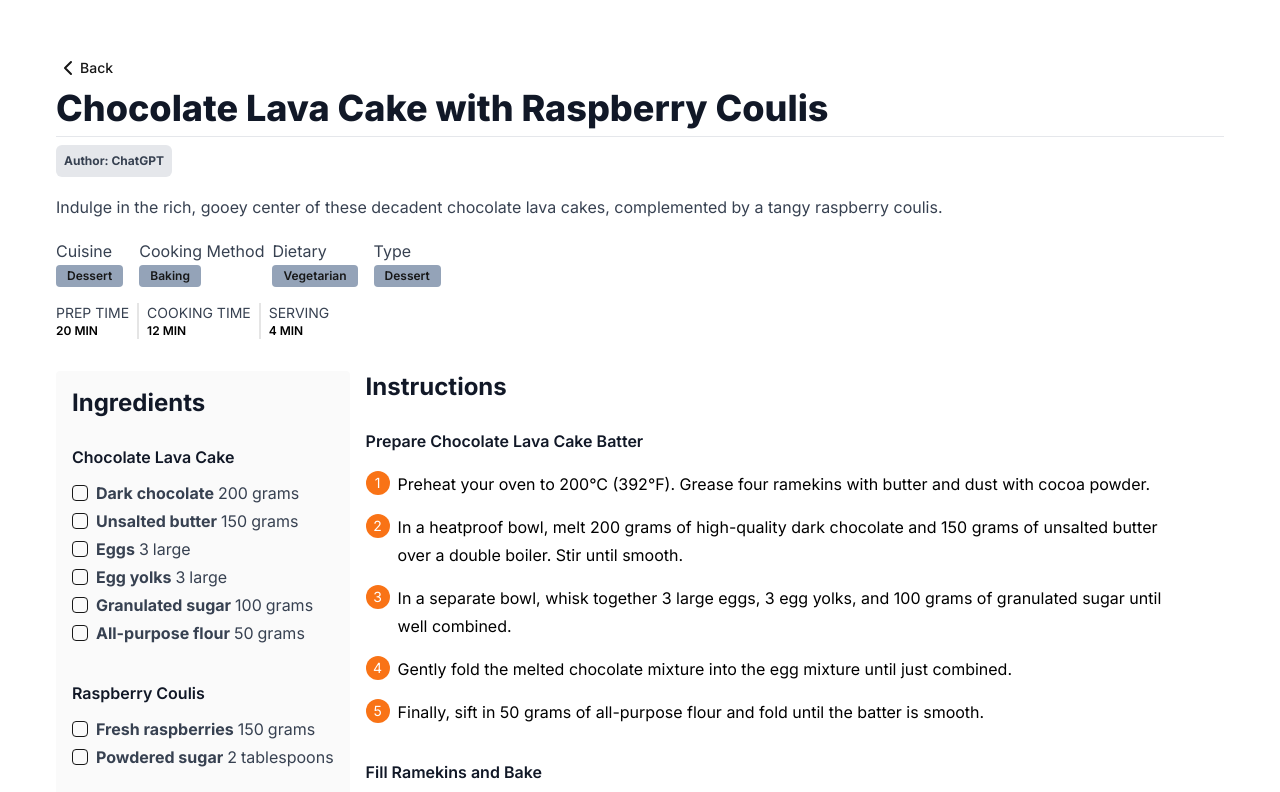
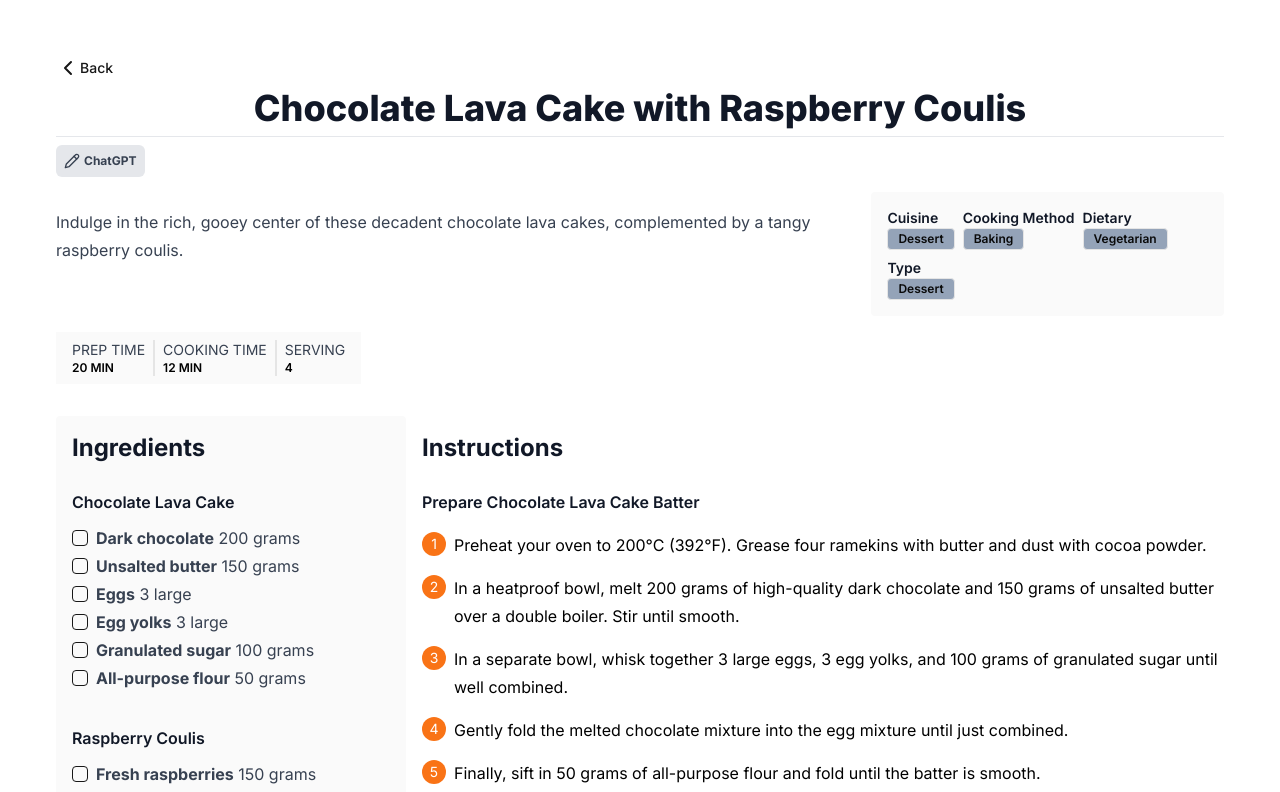
Before and after one commit to adricvanvemden/grannyBsRecipes, a Next.js app: page /recipe/chocolate-lava-cake-raspberry-coulis in a window 1280 px wide. Shown: the top 792 px of the page. Built offline with nearby package versions, Linux system fonts and the light colour scheme.

Commit message:
improve form

```diff
--- a/src/app/recipe/[slug]/components/Author.tsx
+++ b/src/app/recipe/[slug]/components/Author.tsx
@@ -1,11 +1,16 @@
 import React from 'react';
+import { Pencil } from 'lucide-react';
 
 interface AuthorProps {
   name: string;
 }
 
 const Author: React.FC<AuthorProps> = ({ name }) => {
-  return <p className="text-xs bg-gray-200 p-2 w-fit font-bold rounded-md">Author: {name}</p>;
+  return (
+    <p className="text-xs bg-gray-200 p-2 w-fit font-bold rounded-md flex gap-1 items-center">
+      <Pencil size={16} /> {name}
+    </p>
+  );
 };
 
 export default Author;
--- a/src/app/recipe/[slug]/components/IngredientsList.tsx
+++ b/src/app/recipe/[slug]/components/IngredientsList.tsx
@@ -8,12 +8,12 @@ const IngredientsList: React.FC<IngredientSet & { index: number }> = ({ title, i
       {ingredients.map((ingredient, index) => {
         const id = `${ingredient.name}-${index}-${title}`;
         return (
-          <li key={id} className="flex items-center gap-2">
-            <Checkbox id={id} />
-            <label htmlFor={id} className="peer-aria-checked:text-black/25 flex gap-1">
-              <strong>{ingredient.name}</strong>
-              <span>{ingredient.quantity}</span>
-              <span> {ingredient.metric}</span>
+          <li key={id} className="flex gap-2">
+            <Checkbox id={id} className="mt-1.5" />
+            <label htmlFor={id} className="peer-aria-checked:text-black/25 cursor-pointer">
+              <span>
+                <strong>{ingredient.name}</strong> {ingredient.quantity} {ingredient.metric}
+              </span>
             </label>
           </li>
         );
--- a/src/app/recipe/[slug]/components/TagSection.tsx
+++ b/src/app/recipe/[slug]/components/TagSection.tsx
@@ -1,4 +1,5 @@
 import { Badge } from '@/components/ui/badge';
+import { cn } from '@/lib/utils';
 
 interface TagSectionProps {
   title: string;
@@ -8,10 +9,10 @@ interface TagSectionProps {
 
 const TagSection: React.FC<TagSectionProps> = ({ title, tags, badgeColor = 'bg-slate-400' }) => (
   <div>
-    <span>{title}</span>
+    <strong>{title}</strong>
     <div className="flex text-nowrap">
       {tags?.map((tag, index) => (
-        <Badge key={index} variant="secondary" className={`mr-2 w-fit ${badgeColor}`}>
+        <Badge key={index} variant="outline" className={cn('w-fit', badgeColor)}>
           {tag}
         </Badge>
       ))}
--- a/src/app/recipe/[slug]/components/TimeAndServing.tsx
+++ b/src/app/recipe/[slug]/components/TimeAndServing.tsx
@@ -5,7 +5,7 @@ interface TimeAndServingProps {
 }
 
 const TimeAndServing: React.FC<TimeAndServingProps> = ({ preparationTime, cookingTime, portions }) => (
-  <div className="not-prose flex gap-2 text-sm divide-x-2 my-4">
+  <div className="not-prose flex gap-2 text-sm divide-x-2 my-4 bg-primary-foreground w-fit py-2 px-4 round">
     <span>
       PREP TIME
       <p className="text-black font-semibold text-xs">{preparationTime} MIN</p>
@@ -16,7 +16,7 @@ const TimeAndServing: React.FC<TimeAndServingProps> = ({ preparationTime, cookin
     </span>
     <span className="pl-2">
       SERVING
-      <p className="text-black font-semibold text-xs">{portions} MIN</p>
+      <p className="text-black font-semibold text-xs">{portions}</p>
     </span>
   </div>
 );
--- a/src/app/recipe/[slug]/page.tsx
+++ b/src/app/recipe/[slug]/page.tsx
@@ -45,28 +45,28 @@ export default async function RecipePage({ params }: { params: { slug: string }
     <div className="prose max-w-[1200px] container my-12">
       <BackButton />
 
-      <h1 className="mb-0 text-2xl md:text-4xl">{title}</h1>
+      <h1 className="mb-0 text-2xl md:text-4xl text-center">{title}</h1>
       <hr className="my-2" />
       <Author name={author} />
-      <p className="my-4">{shortDescription}</p>
-
-      <div className="flex gap-2 flex-wrap">
-        <TagSection title="Cuisine" tags={cuisineTags} />
-        <TagSection title="Cooking Method" tags={cookingMethodTags} />
-        <TagSection title="Dietary" tags={dietaryTags} />
-        <TagSection title="Type" tags={mealTypeTags} />
+      <div className="flex gap-4">
+        <p className="my-4">{shortDescription}</p>
+        <div className="flex flex-wrap gap-2 bg-primary-foreground w-fit p-4 rounded text-sm">
+          <TagSection title="Cuisine" tags={cuisineTags} />
+          <TagSection title="Cooking Method" tags={cookingMethodTags} />
+          <TagSection title="Dietary" tags={dietaryTags} />
+          <TagSection title="Type" tags={mealTypeTags} />
+        </div>
       </div>
-
       <TimeAndServing preparationTime={preparationTime} cookingTime={cookingTime} portions={portions} />
       <div className="flex flex-col md:flex-row gap-4 mt-8">
-        <div className="min-w-fit w-fit bg-primary-foreground p-4 h-fit rounded">
+        <div className="w-full md:min-w-[350px] md:w-fit md:max-w-[500px] bg-primary-foreground p-4 h-fit rounded">
           <h2 className="mt-0">Ingredients</h2>
           {ingredients.map((ingredient, index) => (
             <IngredientsList key={index} title={ingredient.title} ingredients={ingredient.ingredients} index={index} />
           ))}
         </div>
         <div className="max-w-[800px]">
-          <h2 className="mt-0">Instructions</h2>
+          <h2 className="mt-4">Instructions</h2>
           {instructions.map((instruction, index) => (
             <InstructionsList
               key={index}
--- a/src/components/forms/Recipe/Index.tsx
+++ b/src/components/forms/Recipe/Index.tsx
@@ -15,11 +15,12 @@ import { create } from '@/app/actions';
 import { toast } from 'sonner';
 import { FancyMultiSelect } from '@/components/FancyMultiSelect';
 import { COOKING_METHOD_TAGS, CUISINE_TAGS, DIETARY_TAGS, MEAL_TYPE_TAGS } from '@/app/Constants';
-
+import { useState } from 'react';
 
 export type RecipeFormValues = z.infer<typeof recipeSchema>;
 
 function RecipeForm() {
+  const [resetKey, setResetKey] = useState<string>('');
   const form = useForm<RecipeFormValues>({
     resolver: zodResolver(recipeSchema),
     defaultValues: {
@@ -47,6 +48,7 @@ function RecipeForm() {
     if (success) {
       toast.success('Recipe has been created');
       form.reset({});
+      setResetKey(Date.now().toString());
     } else {
       toast.error('Error: Recipe could not be created', { description: message });
     }
@@ -83,20 +85,9 @@ function RecipeForm() {
           )}
         />
 
-        {/* Instructions inputs */}
-        <div className="space-y-2">
-          <span className="text-sm font-medium leading-none peer-disabled:cursor-not-allowed peer-disabled:opacity-70">
-            Instructions
-          </span>
-          <Instructions form={form} />
-        </div>
+        <Instructions form={form} />
 
-        <div className="space-y-2">
-          <span className="text-sm font-medium leading-none peer-disabled:cursor-not-allowed peer-disabled:opacity-70">
-            Ingredients
-          </span>
-          <Ingredients form={form} />
-        </div>
+        <Ingredients form={form} />
 
         <FormField
           control={form.control}
@@ -165,9 +156,10 @@ function RecipeForm() {
           name="cuisineTags"
           render={({ field }) => (
             <FormItem>
-              <FormLabel>Select Cuisine</FormLabel>
+              <FormLabel>Cuisine</FormLabel>
               <FormControl>
                 <FancyMultiSelect
+                  key={resetKey}
                   options={CUISINE_TAGS}
                   placeholder="Search cuisine..."
                   onChange={(values) => {
@@ -185,9 +177,10 @@ function RecipeForm() {
           name="mealTypeTags"
           render={({ field }) => (
             <FormItem>
-              <FormLabel>Select Meal Type</FormLabel>
+              <FormLabel>Meal Type</FormLabel>
               <FormControl>
                 <FancyMultiSelect
+                  key={resetKey}
                   options={MEAL_TYPE_TAGS}
                   placeholder="Search meal type..."
                   onChange={(values) => {
@@ -205,9 +198,10 @@ function RecipeForm() {
           name="dietaryTags"
           render={({ field }) => (
             <FormItem>
-              <FormLabel>Select Dietary Type</FormLabel>
+              <FormLabel>Dietary Type</FormLabel>
               <FormControl>
                 <FancyMultiSelect
+                  key={resetKey}
                   options={DIETARY_TAGS}
                   placeholder="Search dietary type..."
                   onChange={(values) => {
@@ -225,9 +219,10 @@ function RecipeForm() {
           name="cookingMethodTags"
           render={({ field }) => (
             <FormItem>
-              <FormLabel>Select Cooking Method</FormLabel>
+              <FormLabel>Cooking Method</FormLabel>
               <FormControl>
                 <FancyMultiSelect
+                  key={resetKey}
                   options={COOKING_METHOD_TAGS}
                   placeholder="Search cooking method..."
                   onChange={(values) => {
--- a/src/components/forms/Recipe/Ingredients.tsx
+++ b/src/components/forms/Recipe/Ingredients.tsx
@@ -1,5 +1,5 @@
 import { Button } from '@/components/ui/button';
-import { FormControl, FormField, FormItem, FormMessage } from '@/components/ui/form';
+import { FormControl, FormField, FormItem, FormLabel, FormMessage } from '@/components/ui/form';
 import { Input } from '@/components/ui/input';
 import useArrayForm from '@/lib/hooks/useArrayForm';
 import { ArrowDown, ArrowUp, Trash2, Plus } from 'lucide-react';
@@ -25,6 +25,7 @@ const Ingredients: React.FC<IngredientsProps> = ({ form }) => {
               name={`ingredients.${index}.title`}
               render={({ field }) => (
                 <FormItem>
+                  <FormLabel>Ingredients</FormLabel>
                   <FormControl>
                     <Input placeholder="Ingredient Set Title" {...field} />
                   </FormControl>
--- a/src/components/forms/Recipe/Instructions.tsx
+++ b/src/components/forms/Recipe/Instructions.tsx
@@ -1,5 +1,5 @@
 import { Button } from '@/components/ui/button';
-import { FormControl, FormField, FormItem, FormMessage } from '@/components/ui/form';
+import { FormControl, FormField, FormItem, FormLabel, FormMessage } from '@/components/ui/form';
 import { Input } from '@/components/ui/input';
 import useArrayForm from '@/lib/hooks/useArrayForm';
 import { ArrowDown, ArrowUp, Minus, Plus, Trash2 } from 'lucide-react';
@@ -25,6 +25,7 @@ const Instructions: React.FC<InstructionsProps> = ({ form }) => {
               name={`instructions.${index}.title`}
               render={({ field }) => (
                 <FormItem>
+                  <FormLabel>Instructions</FormLabel>
                   <FormControl>
                     <Input placeholder="Instruction Set Title" {...field} />
                   </FormControl>
--- a/src/schemas/recipeSchema.ts
+++ b/src/schemas/recipeSchema.ts
@@ -1,39 +1,39 @@
 import { z } from 'zod';
 
 const Instruction = z.object({
-  instruction: z.string(),
+  instruction: z.string().min(1),
 });
 
 const InstructionSet = z.object({
-  title: z.string(),
+  title: z.string().min(1),
   instructions: z.array(Instruction),
 });
 
 const Ingredient = z.object({
-  name: z.string(),
+  name: z.string().min(1),
   quantity: z.number(),
   metric: z.string(),
 });
 
 const IngredientSet = z.object({
-  title: z.string(),
+  title: z.string().min(1),
   ingredients: z.array(Ingredient),
 });
 
 const RecipeSchema = z.object({
-  title: z.string(),
-  shortDescription: z.string(),
+  title: z.string().min(2, 'Title must be at least 2 character long'),
+  shortDescription: z.string().min(10, 'Short description must be at least 10 character long'),
   instructions: z.array(InstructionSet),
   ingredients: z.array(IngredientSet),
-  cookingTime: z.number(),
-  preparationTime: z.number(),
-  portions: z.number(),
-  body: z.string(),
-  images: z.array(z.string()),
-  cuisineTags: z.array(z.string()),
-  mealTypeTags: z.array(z.string()),
-  dietaryTags: z.array(z.string()),
-  cookingMethodTags: z.array(z.string()),
+  cookingTime: z.number().min(1, 'Cooking time is required'),
+  preparationTime: z.number().min(1, 'Preparation time is required'),
+  portions: z.number().min(1, 'Portions is required'),
+  body: z.string().optional(),
+  images: z.array(z.string()).optional(),
+  cuisineTags: z.array(z.string()).min(1, 'Cuisine is required'),
+  mealTypeTags: z.array(z.string()).min(1, 'Meal type is required'),
+  dietaryTags: z.array(z.string()).min(1, 'Dietary is required'),
+  cookingMethodTags: z.array(z.string()).min(1, 'Cooking method is required'),
   slug: z.string(),
   author: z.string(),
 });
```
Also changed, not shown: src/components/FancyMultiSelect/index.tsx (+9 -2 lines), src/components/ui/input.tsx (+11 -2 lines).
